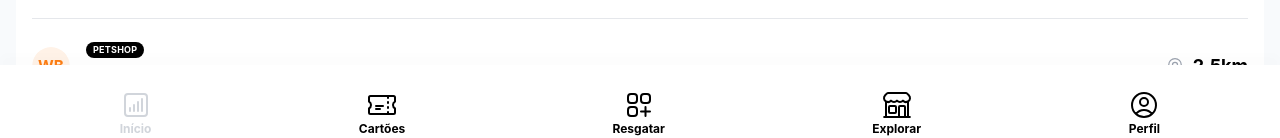
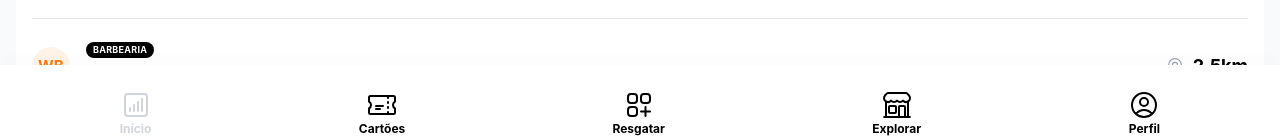
Before and after one commit to maykel-esser/caramelo, a Next.js app: page /poc/consumer in a window 1280 px wide. Shown: the part 631-769 px from the top of the page. Built offline with nearby package versions, Linux system fonts and the light colour scheme.

Commit message:
fix(poc): fix label demo content

```diff
--- a/pages/poc/consumer/index.js
+++ b/pages/poc/consumer/index.js
@@ -146,7 +146,7 @@ export default function Page() {
                             />
                             <div>
                                 <Badge color="black" size="xs" className="mb-2">
-                                    Petshop
+                                    Barbearia
                                 </Badge>
                                 <p className="text-xs font-bold">
                                     Wiegand Barber Shop
```
